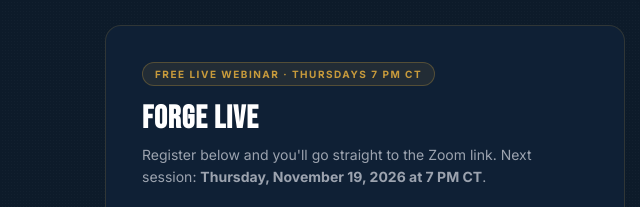
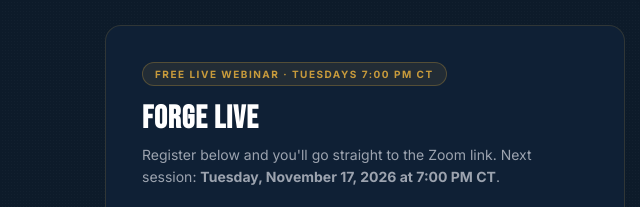
Before and after one commit to johndessauer/forgedbyaris, a website: page webinar/register.html in a window 1280 px wide. Shown: the part 173-380 px from the top of the page, 275-915 px from the left. Drawn offline with Linux system fonts and the light colour scheme.

Commit message:
webinar: move to Tue Nov 17, 7:00 PM CT (webinar/register.html)

```diff
--- a/webinar/register.html
+++ b/webinar/register.html
@@ -10,7 +10,7 @@
 <link rel="stylesheet" href="/assets/css/fwn.css">
 <script src="/assets/js/ref-capture.js"></script>
 <title>Register: FORGE Live Webinar | FORGE</title>
-<meta name="description" content="Register for the free weekly FORGE live webinar, Thursdays at 7 PM CT.">
+<meta name="description" content="Register for the free weekly FORGE live webinar, Tuesdays at 7:00 PM CT.">
 </head>
 <body>
 <div class="noise"></div>
@@ -24,9 +24,9 @@
   </a>
 
   <div class="auth-card">
-    <div class="founding-badge">Free live webinar · Thursdays 7 PM CT</div>
+    <div class="founding-badge">Free live webinar · Tuesdays 7:00 PM CT</div>
     <h1 class="auth-title">FORGE Live</h1>
-    <p class="auth-sub">Register below and you'll go straight to the Zoom link. Next session: <strong id="next-date">Thursday, November 19, 2026 at 7 PM CT</strong>.</p>
+    <p class="auth-sub">Register below and you'll go straight to the Zoom link. Next session: <strong id="next-date">Tuesday, November 17, 2026 at 7:00 PM CT</strong>.</p>
 
     <div class="error-msg" id="error-msg"></div>
 
```
